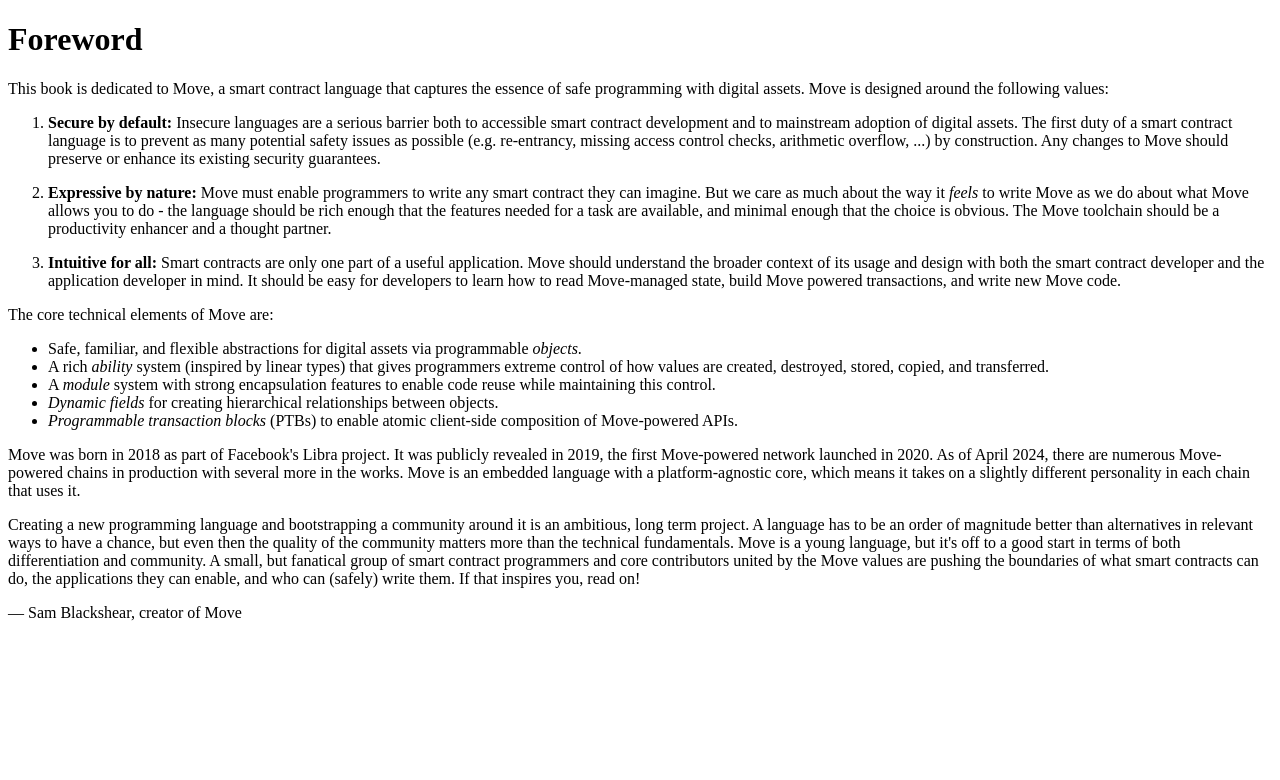
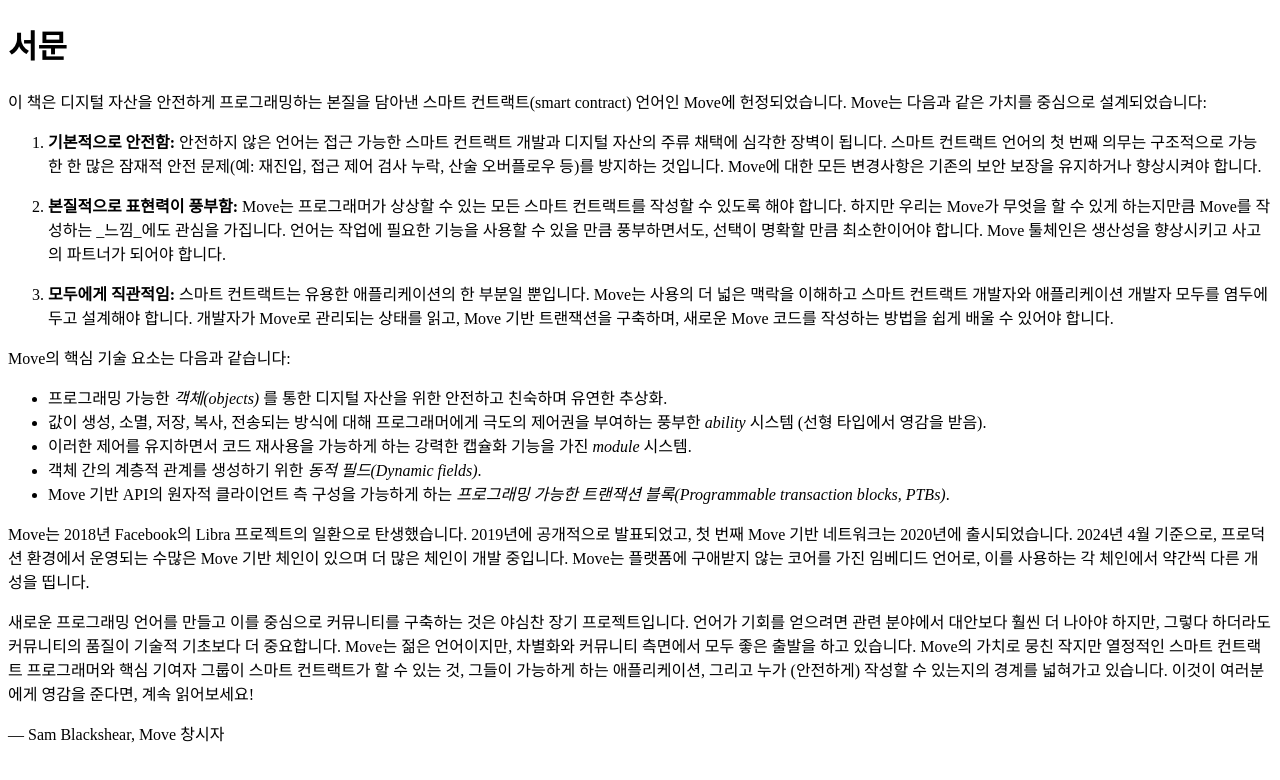
Before and after one commit to tyrannojung/sui-move-docs-kr, a Next.js app: page /book/foreword in a window 1280 px wide. Shown: the top 780 px of the page. Built offline with nearby package versions, Linux system fonts and the light colour scheme.

Commit message:
docs: translate foreword.mdx to Korean

```diff
--- a/pages/book/foreword.mdx
+++ b/pages/book/foreword.mdx
@@ -1,48 +1,23 @@
-# Foreword
+# 서문
 
-This book is dedicated to Move, a smart contract language that captures the essence of safe
-programming with digital assets. Move is designed around the following values:
+이 책은 디지털 자산을 안전하게 프로그래밍하는 본질을 담아낸 스마트 컨트랙트(smart contract) 언어인 Move에 헌정되었습니다. Move는 다음과 같은 가치를 중심으로 설계되었습니다:
 
-1. **Secure by default:** Insecure languages are a serious barrier both to accessible smart contract
-   development and to mainstream adoption of digital assets. The first duty of a smart contract
-   language is to prevent as many potential safety issues as possible (e.g. re-entrancy, missing
-   access control checks, arithmetic overflow, ...) by construction. Any changes to Move should
-   preserve or enhance its existing security guarantees.
+1. **기본적으로 안전함:** 안전하지 않은 언어는 접근 가능한 스마트 컨트랙트 개발과 디지털 자산의 주류 채택에 심각한 장벽이 됩니다. 스마트 컨트랙트 언어의 첫 번째 의무는 구조적으로 가능한 한 많은 잠재적 안전 문제(예: 재진입, 접근 제어 검사 누락, 산술 오버플로우 등)를 방지하는 것입니다. Move에 대한 모든 변경사항은 기존의 보안 보장을 유지하거나 향상시켜야 합니다.
 
-2. **Expressive by nature:** Move must enable programmers to write any smart contract they can
-   imagine. But we care as much about the way it _feels_ to write Move as we do about what Move
-   allows you to do - the language should be rich enough that the features needed for a task are
-   available, and minimal enough that the choice is obvious. The Move toolchain should be a
-   productivity enhancer and a thought partner.
+2. **본질적으로 표현력이 풍부함:** Move는 프로그래머가 상상할 수 있는 모든 스마트 컨트랙트를 작성할 수 있도록 해야 합니다. 하지만 우리는 Move가 무엇을 할 수 있게 하는지만큼 Move를 작성하는 _느낌_에도 관심을 가집니다. 언어는 작업에 필요한 기능을 사용할 수 있을 만큼 풍부하면서도, 선택이 명확할 만큼 최소한이어야 합니다. Move 툴체인은 생산성을 향상시키고 사고의 파트너가 되어야 합니다.
 
-3. **Intuitive for all:** Smart contracts are only one part of a useful application. Move should
-   understand the broader context of its usage and design with both the smart contract developer and
-   the application developer in mind. It should be easy for developers to learn how to read
-   Move-managed state, build Move powered transactions, and write new Move code.
+3. **모두에게 직관적임:** 스마트 컨트랙트는 유용한 애플리케이션의 한 부분일 뿐입니다. Move는 사용의 더 넓은 맥락을 이해하고 스마트 컨트랙트 개발자와 애플리케이션 개발자 모두를 염두에 두고 설계해야 합니다. 개발자가 Move로 관리되는 상태를 읽고, Move 기반 트랜잭션을 구축하며, 새로운 Move 코드를 작성하는 방법을 쉽게 배울 수 있어야 합니다.
 
-The core technical elements of Move are:
+Move의 핵심 기술 요소는 다음과 같습니다:
 
-- Safe, familiar, and flexible abstractions for digital assets via programmable _objects_.
-- A rich _ability_ system (inspired by linear types) that gives programmers extreme control of how
-  values are created, destroyed, stored, copied, and transferred.
-- A _module_ system with strong encapsulation features to enable code reuse while maintaining this
-  control.
-- _Dynamic fields_ for creating hierarchical relationships between objects.
-- _Programmable transaction blocks_ (PTBs) to enable atomic client-side composition of Move-powered
-  APIs.
+- 프로그래밍 가능한 _객체(objects)_ 를 통한 디지털 자산을 위한 안전하고 친숙하며 유연한 추상화.
+- 값이 생성, 소멸, 저장, 복사, 전송되는 방식에 대해 프로그래머에게 극도의 제어권을 부여하는 풍부한 _ability_ 시스템 (선형 타입에서 영감을 받음).
+- 이러한 제어를 유지하면서 코드 재사용을 가능하게 하는 강력한 캡슐화 기능을 가진 _module_ 시스템.
+- 객체 간의 계층적 관계를 생성하기 위한 _동적 필드(Dynamic fields)_.
+- Move 기반 API의 원자적 클라이언트 측 구성을 가능하게 하는 _프로그래밍 가능한 트랜잭션 블록(Programmable transaction blocks, PTBs)_.
 
-Move was born in 2018 as part of Facebook's Libra project. It was publicly revealed in 2019, the
-first Move-powered network launched in 2020. As of April 2024, there are numerous Move-powered
-chains in production with several more in the works. Move is an embedded language with a
-platform-agnostic core, which means it takes on a slightly different personality in each chain that
-uses it.
+Move는 2018년 Facebook의 Libra 프로젝트의 일환으로 탄생했습니다. 2019년에 공개적으로 발표되었고, 첫 번째 Move 기반 네트워크는 2020년에 출시되었습니다. 2024년 4월 기준으로, 프로덕션 환경에서 운영되는 수많은 Move 기반 체인이 있으며 더 많은 체인이 개발 중입니다. Move는 플랫폼에 구애받지 않는 코어를 가진 임베디드 언어로, 이를 사용하는 각 체인에서 약간씩 다른 개성을 띱니다.
 
-Creating a new programming language and bootstrapping a community around it is an ambitious, long
-term project. A language has to be an order of magnitude better than alternatives in relevant ways
-to have a chance, but even then the quality of the community matters more than the technical
-fundamentals. Move is a young language, but it's off to a good start in terms of both
-differentiation and community. A small, but fanatical group of smart contract programmers and core
-contributors united by the Move values are pushing the boundaries of what smart contracts can do,
-the applications they can enable, and who can (safely) write them. If that inspires you, read on!
+새로운 프로그래밍 언어를 만들고 이를 중심으로 커뮤니티를 구축하는 것은 야심찬 장기 프로젝트입니다. 언어가 기회를 얻으려면 관련 분야에서 대안보다 훨씬 더 나아야 하지만, 그렇다 하더라도 커뮤니티의 품질이 기술적 기초보다 더 중요합니다. Move는 젊은 언어이지만, 차별화와 커뮤니티 측면에서 모두 좋은 출발을 하고 있습니다. Move의 가치로 뭉친 작지만 열정적인 스마트 컨트랙트 프로그래머와 핵심 기여자 그룹이 스마트 컨트랙트가 할 수 있는 것, 그들이 가능하게 하는 애플리케이션, 그리고 누가 (안전하게) 작성할 수 있는지의 경계를 넓혀가고 있습니다. 이것이 여러분에게 영감을 준다면, 계속 읽어보세요!
 
-— Sam Blackshear, creator of Move
+— Sam Blackshear, Move 창시자
```
